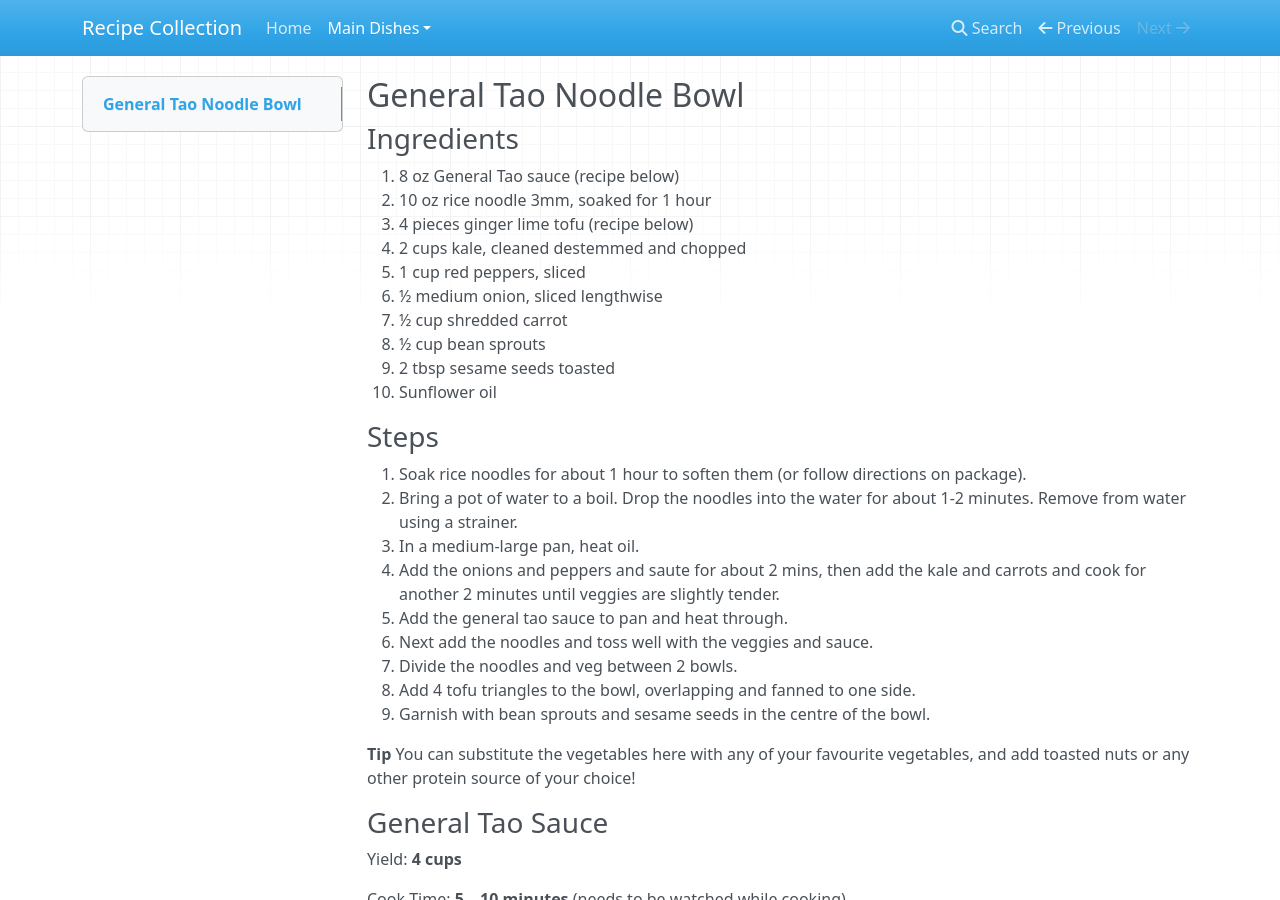
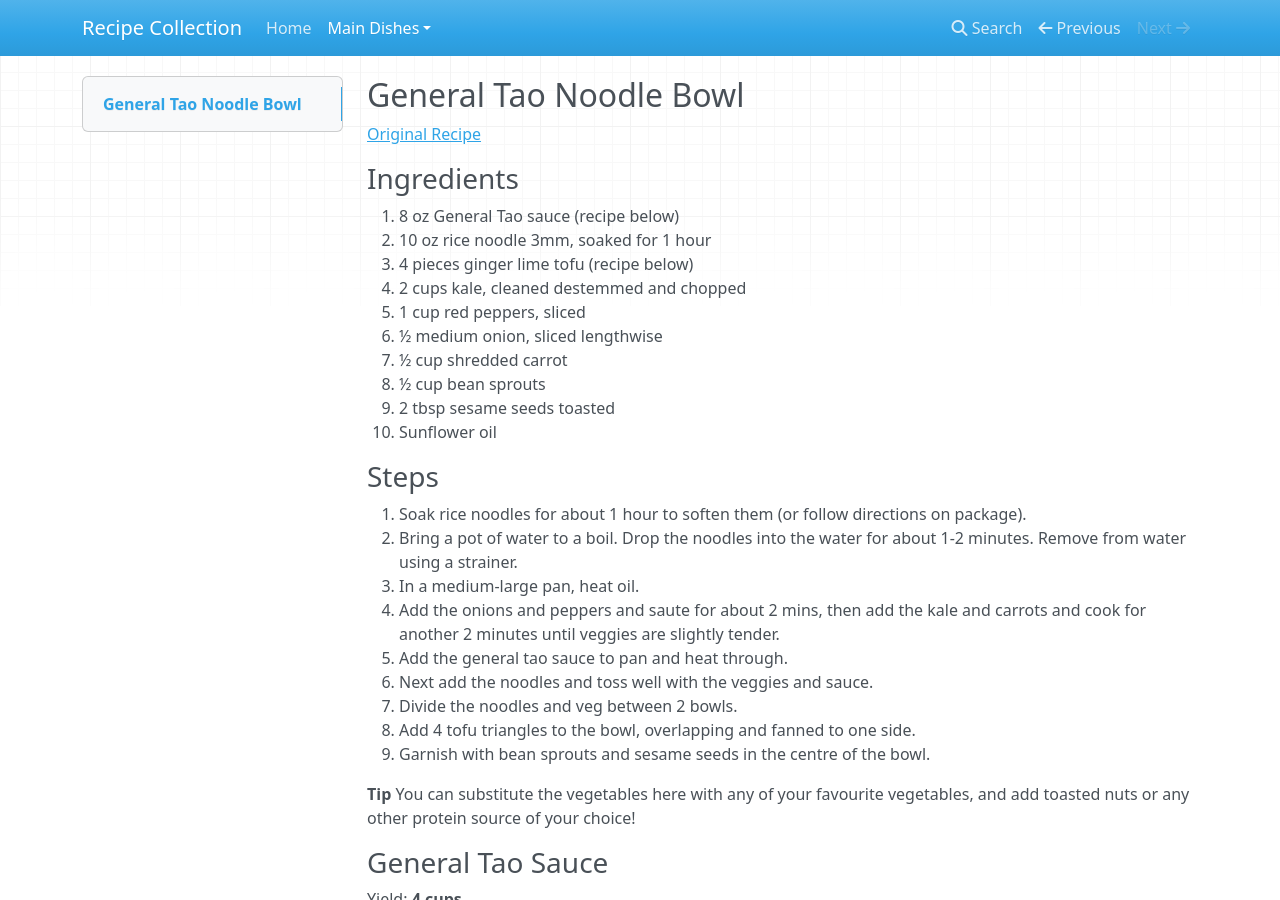
Before and after one commit to carolekoziol/recipes, an MkDocs documentation site: the page built from docs/mains/general_tao_noodle_bowl.md, in a window 1280 px wide and 900 px high. Built offline with MkDocs 1.6.1, drawn with Linux system fonts in a browser that asks for light colours; nearby versions of some CDN libraries; old or Windows-style settings are respelled for this version of MkDocs.

Commit message:
Added link to original recipe

```diff
--- a/docs/mains/general_tao_noodle_bowl.md
+++ b/docs/mains/general_tao_noodle_bowl.md
@@ -1,5 +1,6 @@
 ## General Tao Noodle Bowl
 
+[Original Recipe](https://www.purekitchenottawa.com/blog/generaltaonoodle)
 
 ### Ingredients
 
```
